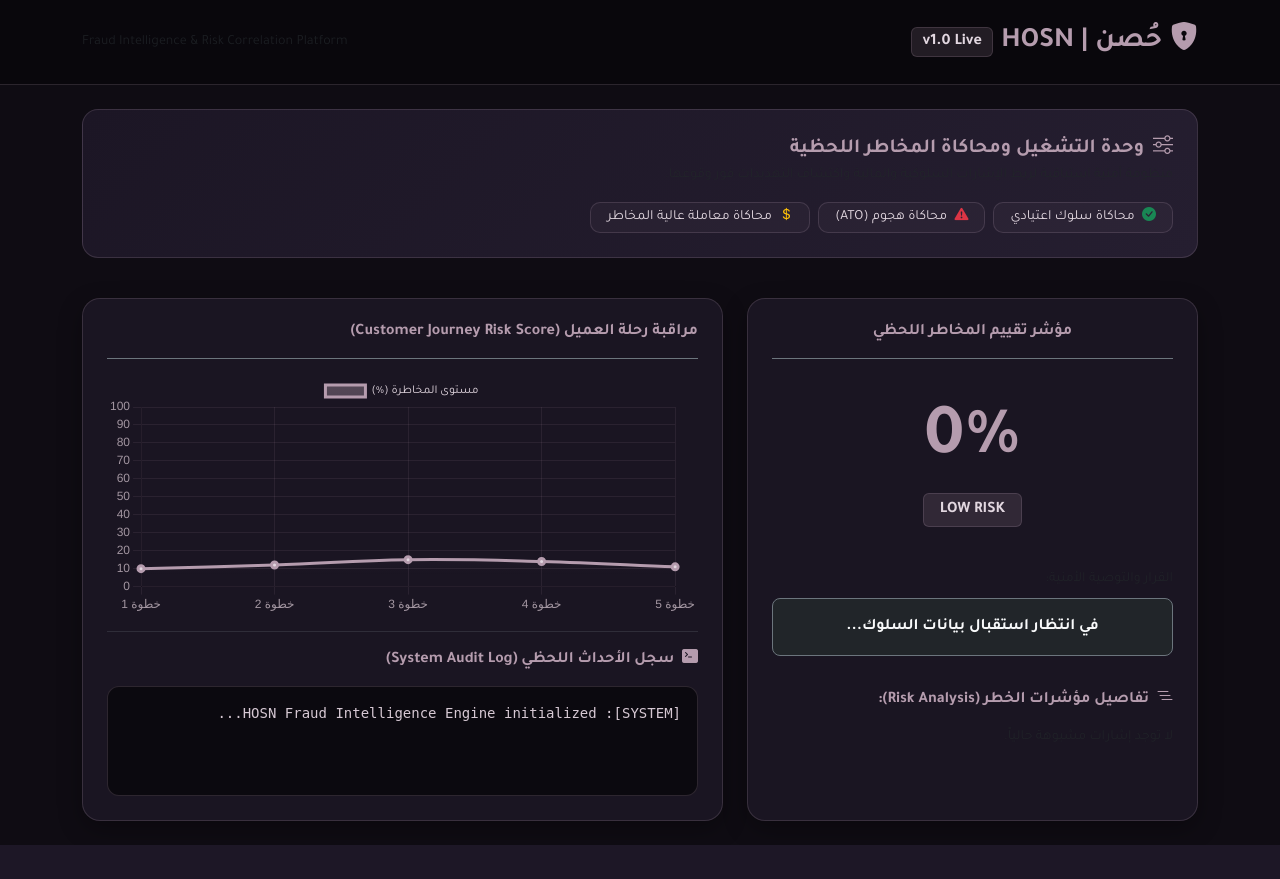
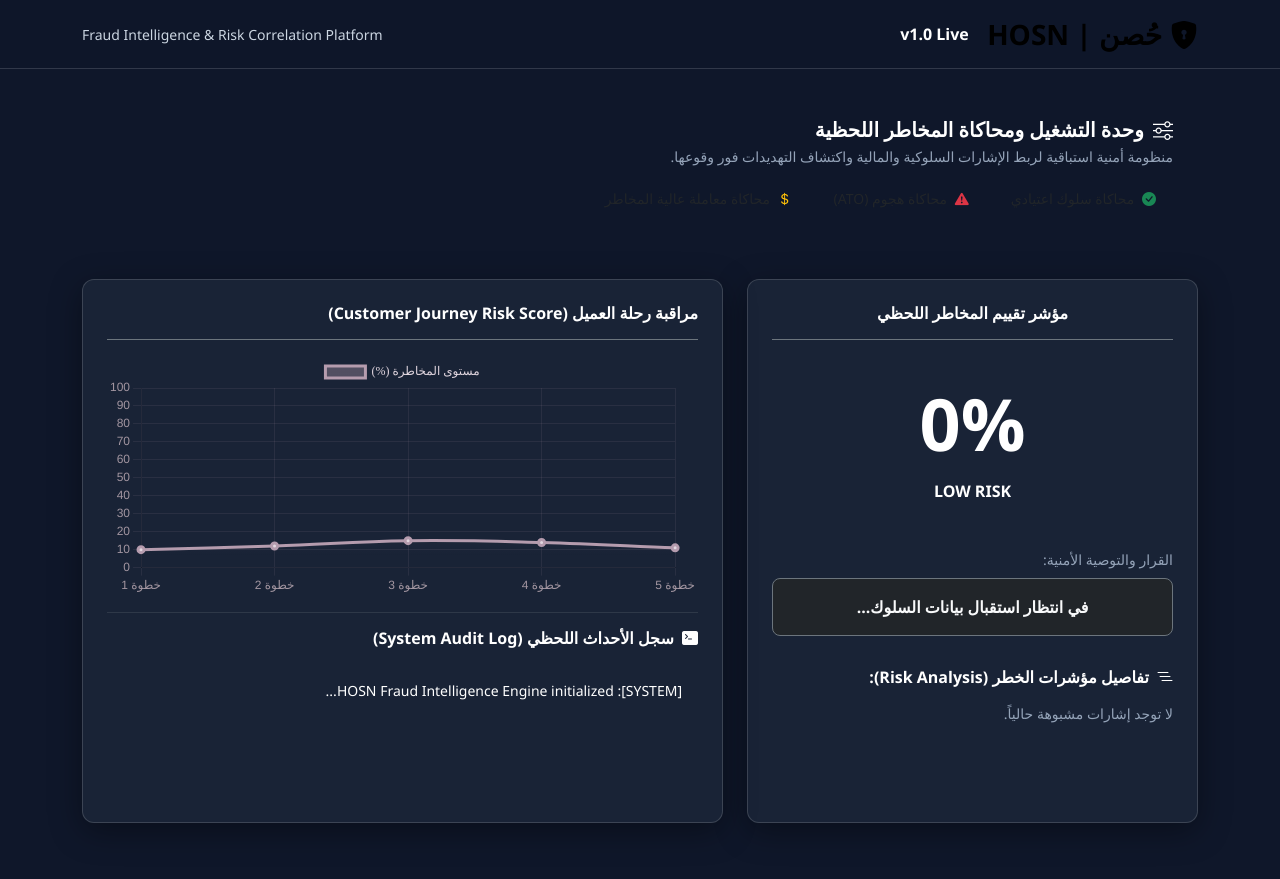
Before and after one commit to jory-alkhathami/hosn, a Flask app: page / in a window 1280 px wide. Before the commit the page ends 845 px from the top, so only its background shows below. Run offline with Flask 3, Linux system fonts and the light colour scheme.

Commit message:
Update app.css

```diff
--- a/static/css/app.css
+++ b/static/css/app.css
@@ -1,74 +1,150 @@
-@import url('https://fonts.googleapis.com/css2?family=Tajawal:wght@400;500;700;800&display=swap');
+/* ==========================================================================
+   HOSN System - Main Stylesheet (app.css)
+   Theme: Dark Slate & PANTONE Mauve (#B59CAE) + Glassmorphism
+   ========================================================================== */
 
+/* 1. المتغيرات الرئيسية بالألوان والهوية البصرية */
 :root {
-    --bg-main: #0F0C13;
-    --bg-card: #1A1522;
-    --bg-card-hover: #231C2E;
-    --mauve-main: #B59CAE;
-    --mauve-light: #E2D7E0;
-    --mauve-dark: #816A7A;
-    --mauve-border: rgba(181, 156, 174, 0.2);
-    --text-primary: #F5F2F5;
-    --text-muted: #A396A1;
+    --bg-primary: #0f172a;
+    --bg-secondary: #1e293b;
+    --bg-card: rgba(30, 41, 59, 0.75);
+    --border-color: rgba(255, 255, 255, 0.15);
+
+    /* اللون الرئيسي للهوية البصرية */
+    --accent-mauve: #B59CAE;
+    --accent-mauve-hover: #c9b4c3;
+    --accent-mauve-light: rgba(181, 156, 174, 0.2);
+
+    /* ألوان النصوص المعدلة للوضوح العالي */
+    --text-primary: #ffffff;
+    --text-secondary: #cbd5e1; /* فاتح وواضح للوصف والنصوص الفرعية */
+    --text-muted: #94a3b8;      /* حل مشكلة النصوص غير المقروءة */
+
+    /* ألوان حالات المخاطر */
+    --color-low: #10b981;       /* أخضر - مخاطر منخفضة */
+    --color-medium: #f59e0b;    /* أصفر - مخاطر متوسطة */
+    --color-high: #f97316;      /* برتقالي - مخاطر عالية */
+    --color-critical: #ef4444;  /* أحمر - مخاطر حرجة */
 }
 
+/* 2. الإعدادات العامة للموقع */
 body {
-    background-color: var(--bg-main) !important;
-    color: var(--text-primary) !important;
-    font-family: 'Tajawal', sans-serif !important;
+    background-color: var(--bg-primary);
+    color: var(--text-primary);
+    font-family: 'Segoe UI', system-ui, -apple-system, sans-serif;
+    min-height: 100vh;
+    margin: 0;
+    padding-bottom: 2rem;
 }
 
-/* Navbar Styling */
-.navbar {
-    background-color: #09070C !important;
-    border-bottom: 1px solid var(--mauve-border) !important;
-    padding: 1rem 0;
+/* 3. إصلاح شفافية النصوص والأوصاف الفرعية */
+h1, h2, h3, h4, h5, h6 {
+    color: var(--text-primary);
+    font-weight: 600;
 }
 
-/* Custom Cards */
-.card-custom {
-    background: var(--bg-card) !important;
-    border: 1px solid var(--mauve-border) !important;
-    border-radius: 18px !important;
-    box-shadow: 0 8px 24px rgba(0, 0, 0, 0.3);
-    backdrop-filter: blur(10px);
+p, .subtitle, .card-subtitle, small, span.text-muted {
+    color: var(--text-secondary) !important; /* يضمن ظهور الكود رمادي فاتح مريح للعين */
 }
 
-.text-mauve {
-    color: var(--mauve-main) !important;
+.text-muted {
+    color: var(--text-muted) !important;
 }
 
-.bg-mauve-badge {
-    background-color: rgba(181, 156, 174, 0.15) !important;
-    color: var(--mauve-light) !important;
-    border: 1px solid var(--mauve-border);
+/* 4. تصميم البطاقات واللوحات (Glassmorphism Cards) */
+.card, .glass-panel {
+    background: var(--bg-card) !important;
+    backdrop-filter: blur(12px);
+    -webkit-backdrop-filter: blur(12px);
+    border: 1px solid var(--border-color) !important;
+    border-radius: 12px;
+    box-shadow: 0 8px 32px 0 rgba(0, 0, 0, 0.37);
+    color: var(--text-primary);
+    margin-bottom: 1.5rem;
 }
 
-/* Buttons */
-.btn-mauve-outline {
-    border: 1px solid var(--mauve-border);
-    color: var(--mauve-light);
-    background: rgba(181, 156, 174, 0.05);
-    border-radius: 10px;
-    transition: all 0.3s ease;
+.card-header {
+    background: rgba(255, 255, 255, 0.03) !important;
+    border-bottom: 1px solid var(--border-color) !important;
+    padding: 1rem 1.25rem;
 }
 
-.btn-mauve-outline:hover {
-    background: var(--mauve-main);
-    color: #0F0C13;
-    border-color: var(--mauve-main);
+/* 5. شريط الملاحة العلوي (Navbar) */
+.navbar {
+    background: rgba(15, 23, 42, 0.85) !important;
+    backdrop-filter: blur(10px);
+    border-bottom: 1px solid var(--border-color);
 }
 
-.alert-custom {
-    background: linear-gradient(135deg, #1C1625 0%, #251E30 100%) !important;
-    border: 1px solid var(--mauve-border) !important;
-    border-radius: 16px !important;
+.badge-version {
+    background-color: var(--accent-mauve-light);
+    color: var(--accent-mauve);
+    border: 1px solid var(--accent-mauve);
+    border-radius: 20px;
+    padding: 0.35em 0.75em;
+    font-size: 0.85rem;
 }
 
-#auditLog {
-    background-color: #0B090F !important;
-    border: 1px solid var(--mauve-border);
-    border-radius: 12px;
-    color: #D6C8D3;
-    font-family: monospace;
+/* 6. أزرار سيناريوهات المحاكاة */
+.btn-sim {
+    background: rgba(255, 255, 255, 0.05);
+    border: 1px solid var(--border-color);
+    color: var(--text-primary);
+    transition: all 0.3s ease;
+    border-radius: 8px;
+    padding: 0.6rem 1.2rem;
 }
+
+.btn-sim:hover {
+    background: var(--accent-mauve-light);
+    border-color: var(--accent-mauve);
+    color: #ffffff;
+    transform: translateY(-2px);
+}
+
+/* 7. شاشة السجل التشغيلي البرمجي (Audit Log Terminal) */
+.terminal-window {
+    background-color: #090d16;
+    border: 1px solid var(--border-color);
+    border-radius: 8px;
+    font-family: 'Courier New', Courier, monospace;
+    color: #10b981;
+    padding: 1rem;
+    height: 220px;
+    overflow-y: auto;
+    direction: ltr;
+    text-align: left;
+}
+
+.terminal-line {
+    margin-bottom: 0.4rem;
+    font-size: 0.9rem;
+}
+
+/* 8. مؤشر شارة الخطورة (Risk Status Badges) */
+.status-badge {
+    padding: 0.5em 1em;
+    border-radius: 6px;
+    font-weight: 600;
+}
+
+.status-low { background: rgba(16, 185, 129, 0.2); color: var(--color-low); border: 1px solid var(--color-low); }
+.status-medium { background: rgba(245, 158, 11, 0.2); color: var(--color-medium); border: 1px solid var(--color-medium); }
+.status-high { background: rgba(249, 115, 22, 0.2); color: var(--color-high); border: 1px solid var(--color-high); }
+.status-critical { background: rgba(239, 68, 68, 0.2); color: var(--color-critical); border: 1px solid var(--color-critical); }
+
+/* 9. تخصيص شريط التمرير (Scrollbar) */
+::-webkit-scrollbar {
+    width: 6px;
+    height: 6px;
+}
+::-webkit-scrollbar-track {
+    background: var(--bg-primary);
+}
+::-webkit-scrollbar-thumb {
+    background: var(--border-color);
+    border-radius: 3px;
+}
+::-webkit-scrollbar-thumb:hover {
+    background: var(--accent-mauve);
+}
```
